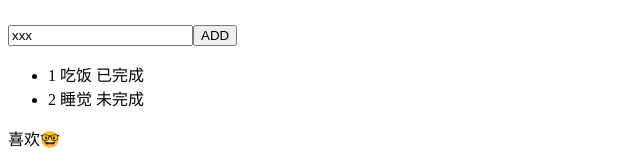
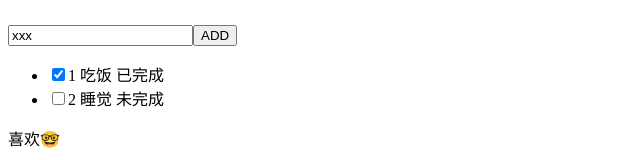
Before and after one commit to chuhx1024/React_QF, a React (Create React App) app: page / in a window 1280 px wide. Shown: the part 131-291 px from the top of the page, without its empty margins (0-640 px from the left). Built offline with nearby package versions, Linux system fonts and the light colour scheme.

Commit message:
checkbox选中/取消完成

```diff
--- a/src/App.js
+++ b/src/App.js
@@ -34,6 +34,19 @@ export default class App extends Component {
             todos: temp
         })
     }
+    // 修改 isCompleted 的值
+    onCompleteChange = (id) => {
+        this.setState({
+            todos: this.state.todos.map((item)=>{
+                if (item.id === id) {
+                    item.isCompleted = !item.isCompleted
+                }
+                return item
+            })
+        })
+
+    }
+
 
     render() {
         return (
@@ -48,7 +61,11 @@ export default class App extends Component {
                     btnText="ADD"
                     addTodoList={this.addTodoList}
                     />
-                <TodoList todos={this.state.todos}/>
+                <TodoList
+                    todos={this.state.todos}
+                    onCompleteChange={this.onCompleteChange}
+                    >
+                </TodoList>
                 <Like/>
             </div>
         )
--- a/src/components/TodoList/TodoItem.js
+++ b/src/components/TodoList/TodoItem.js
@@ -1,11 +1,24 @@
 import React, { Component } from 'react'
 
 export default class TodoItem extends Component {
+    // 给input绑定onChange 事件
+    checkboxChange = () => {
+        // this.props.onCompleteChange(this.props.id)
+        let { onCompleteChange, id} = this.props
+        onCompleteChange && onCompleteChange(id)
+    }
+
+
     render() {
-        console.log(this.props)
+        let {isCompleted, id, title} = this.props
         return (
             <li>
-                {this.props.id} {this.props.title} {this.props.isCompleted ? '已完成' : '未完成'}
+                <input
+                    checked={isCompleted}
+                    onChange={this.checkboxChange}
+                    type="checkbox"
+                />
+                <span>{id} {title} {isCompleted ? '已完成' : '未完成'}</span>
             </li>
         )
     }
--- a/src/components/TodoList/index.js
+++ b/src/components/TodoList/index.js
@@ -1,7 +1,16 @@
 import React, { Component } from 'react'
 import TodoItem from './TodoItem'
+import PropTypes from 'prop-types'
 
 export default class TodoList extends Component {
+    static propTypes = {
+        todos: PropTypes.arrayOf(PropTypes.shape({
+            id: PropTypes.number.isRequired,
+            title: PropTypes.string.isRequired,
+            isCompleted: PropTypes.bool.isRequired
+        })).isRequired,
+        onCompleteChange: PropTypes.func
+    }
     render() {
         return (
             <ul>
@@ -11,6 +20,7 @@ export default class TodoList extends Component {
                             <TodoItem
                                 key={index}
                                 {...item}
+                                onCompleteChange={this.props.onCompleteChange}
                             />
                         )
                     })
```
